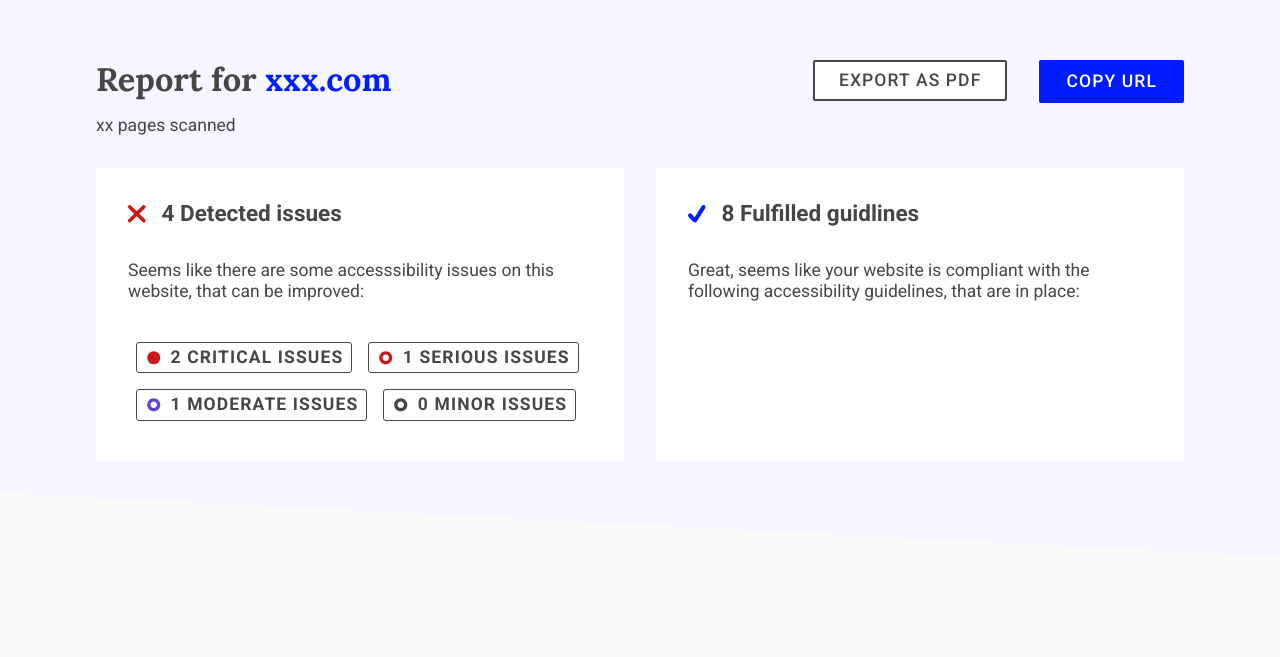
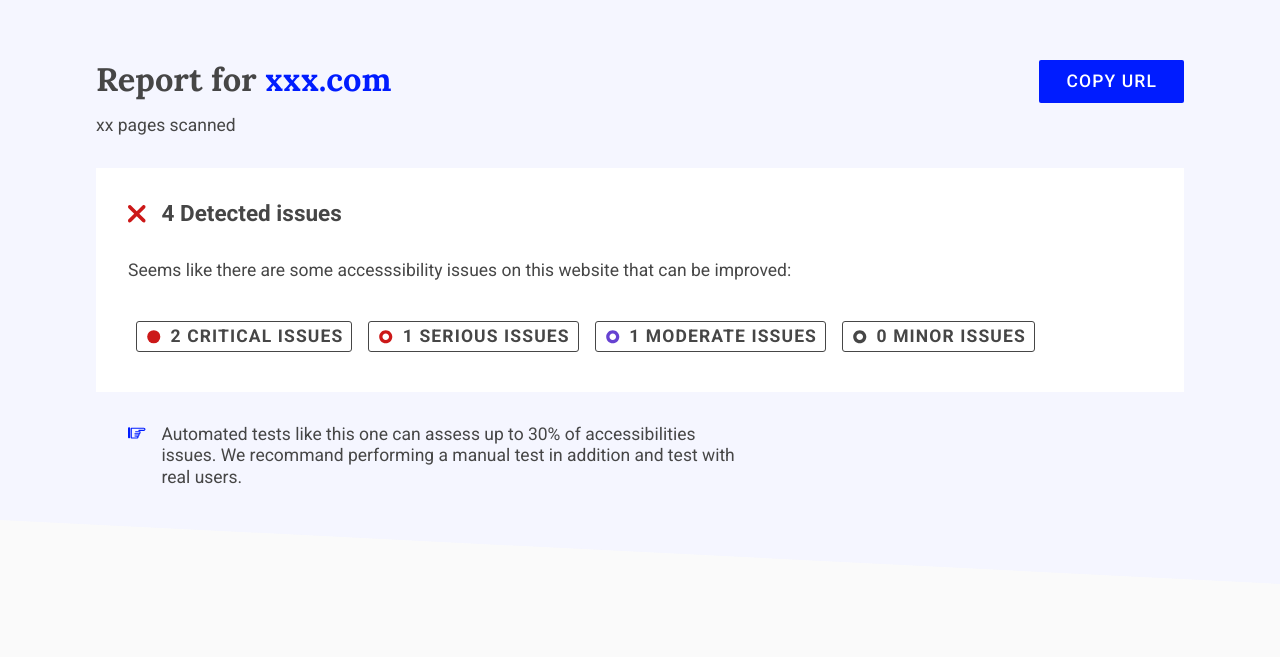
Before and after one commit to accessibility-tools/website, a Next.js app: page /report in a window 1280 px wide. Shown: the part 596-1253 px from the top of the page. Built offline with nearby package versions, Linux system fonts and the light colour scheme.

Commit message:
report overview content update

```diff
--- a/src/components/report/ReportOverview.jsx
+++ b/src/components/report/ReportOverview.jsx
@@ -4,6 +4,7 @@ import { color } from "../../shared/style";
 import Switcher from "../layout-components/Switcher";
 import Stack from "../layout-components/Stack";
 import Button from "../button/Button";
+import Icon from "../icon/Icon";
 import OverviewCard from "./OverviewCard";
 import { mockReportData } from "../../data/reportData";
 
@@ -15,29 +16,29 @@ const OverviewContainer = styled(Stack)`
     color: ${color.blue};
   }
 
+  button {
+    max-width: initial;
+  }
+
   @media (min-width: 48rem) {
     width: 100%;
+
+    button {
+      max-width: max-content;
+      align-self: flex-start;
+    }
   }
 `;
 
-const BtnWrapper = styled(Switcher)`
-  & > * {
-    display: flex;
-    flex-direction: row;
-    align-items: flex-start;
+const NoteContainer = styled.div`
+  display: flex;
+  flex-wrap: wrap;
+  align-items: flex-start;
+  padding: 0 2rem;
 
-    justify-content: center;
-  }
-
-  & > * > * {
-    margin-left: 1rem;
-    max-width: fit-content;
-  }
-
-  @media (min-width: 48rem) {
-    & > * {
-      justify-content: flex-end;
-    }
+  p {
+    max-width: 36rem;
+    margin: 0 1rem;
   }
 `;
 
@@ -56,30 +57,27 @@ const ReportOverview = () => {
             </h2>
             <p>xx pages scanned </p>
           </Stack>
-          <BtnWrapper>
-            <div>
-              <Button text="Export as pdf" isSecondary={true} />
-              <Button text="Copy URL" />
-            </div>
-          </BtnWrapper>
+          <Button text="Copy URL" />
         </div>
       </Switcher>
       <Switcher threshold="35rem">
         <div>
           <OverviewCard
             title={`${totalIssueCount} Detected issues`}
-            subtext="Seems like there are some accesssibility issues on this website, that can be improved:"
+            subtext="Seems like there are some accesssibility issues on this website that can be improved:"
             isIssue
-            reportData={mockReportData}
-          />
-          <OverviewCard
-            title="8 Fulfilled guidlines"
-            subtext="Great, seems like your website is compliant with the following accessibility guidelines, that are in place:"
-            isGuideline
             reportData={mockReportData}
           />
         </div>
       </Switcher>
+      <NoteContainer>
+        <Icon icon="manicule" color={color.blue} />
+        <p>
+          Automated tests like this one can assess up to 30% of accessibilities
+          issues. We recommand performing a manual test in addition and test
+          with real users.
+        </p>
+      </NoteContainer>
     </OverviewContainer>
   );
 };
```
